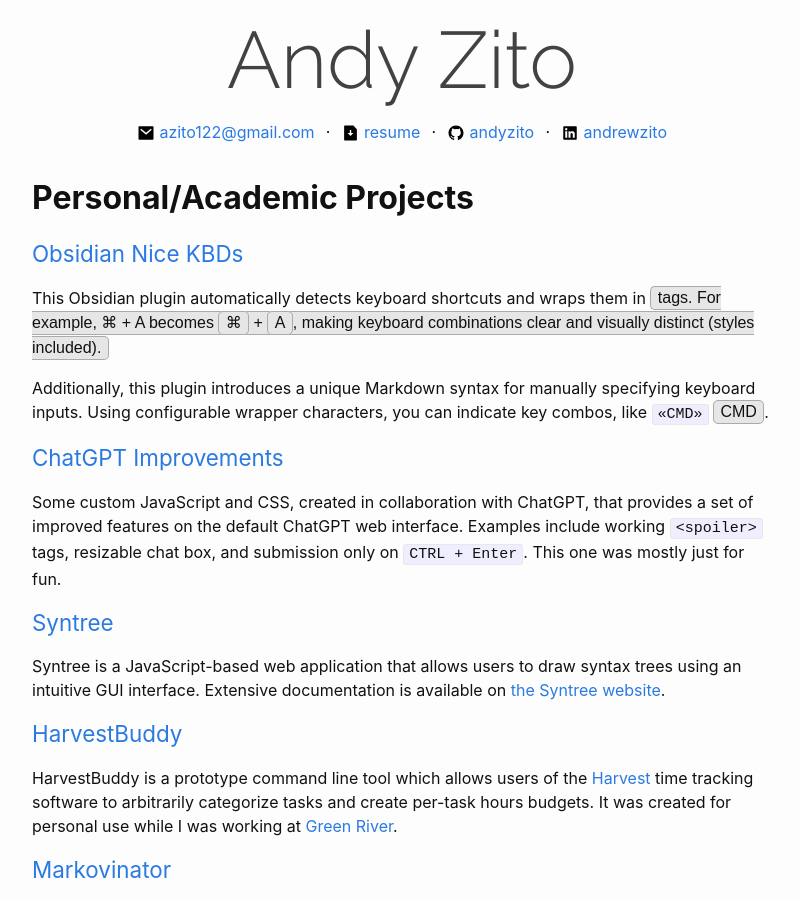
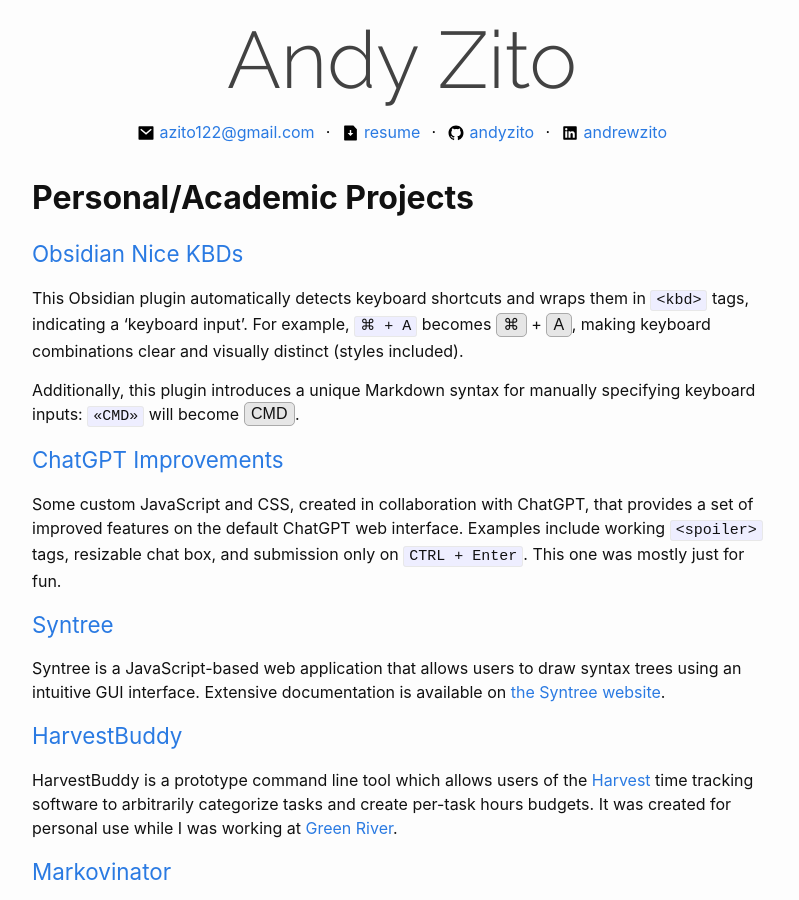
Before and after one commit to andyzito/andyzito.github.io, a Jekyll site: the page built from index.md, in a window 1280 px wide and 900 px high. Shown: the whole window, without its empty margins (238-1037 px from the left). Built offline with Jekyll 4.4.1, drawn with Linux system fonts in a browser that asks for light colours; our own code applies the rules of GitHub Pages for plain Markdown files.

Commit message:
Still fixing kbd blurb

```diff
--- a/index.md
+++ b/index.md
@@ -8,9 +8,9 @@ layout: home
 
 ## [Obsidian Nice KBDs](https://github.com/andyzito/obsidian-nice-kbds)
 
-This Obsidian plugin automatically detects keyboard shortcuts and wraps them in <kbd> tags. For example, ⌘ + A becomes <kbd>⌘</kbd> + <kbd>A</kbd>, making keyboard combinations clear and visually distinct (styles included).
+This Obsidian plugin automatically detects keyboard shortcuts and wraps them in `<kbd>` tags, indicating a 'keyboard input'. For example, `⌘ + A` becomes <kbd>⌘</kbd> + <kbd>A</kbd>, making keyboard combinations clear and visually distinct (styles included).
 
-Additionally, this plugin introduces a unique Markdown syntax for manually specifying keyboard inputs. Using configurable wrapper characters, you can indicate key combos, like `«CMD»` <kbd>CMD</kbd>.
+Additionally, this plugin introduces a unique Markdown syntax for manually specifying keyboard inputs: `«CMD»` will become <kbd>CMD</kbd>.
 
 ## [ChatGPT Improvements](https://github.com/andyzito/chatgpt-improvements)
 
```
